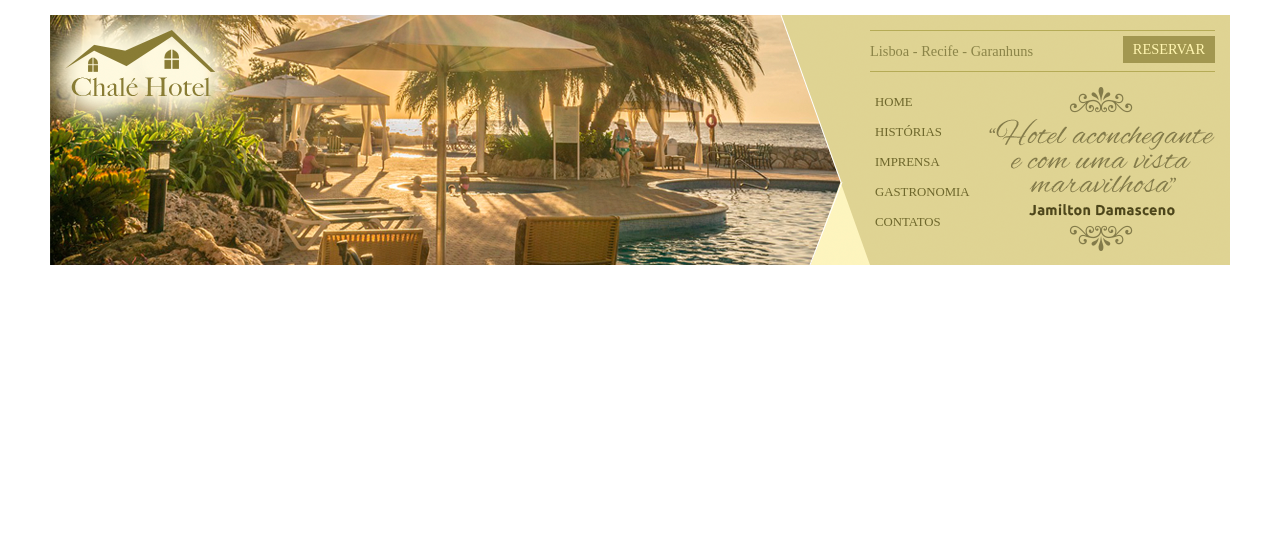
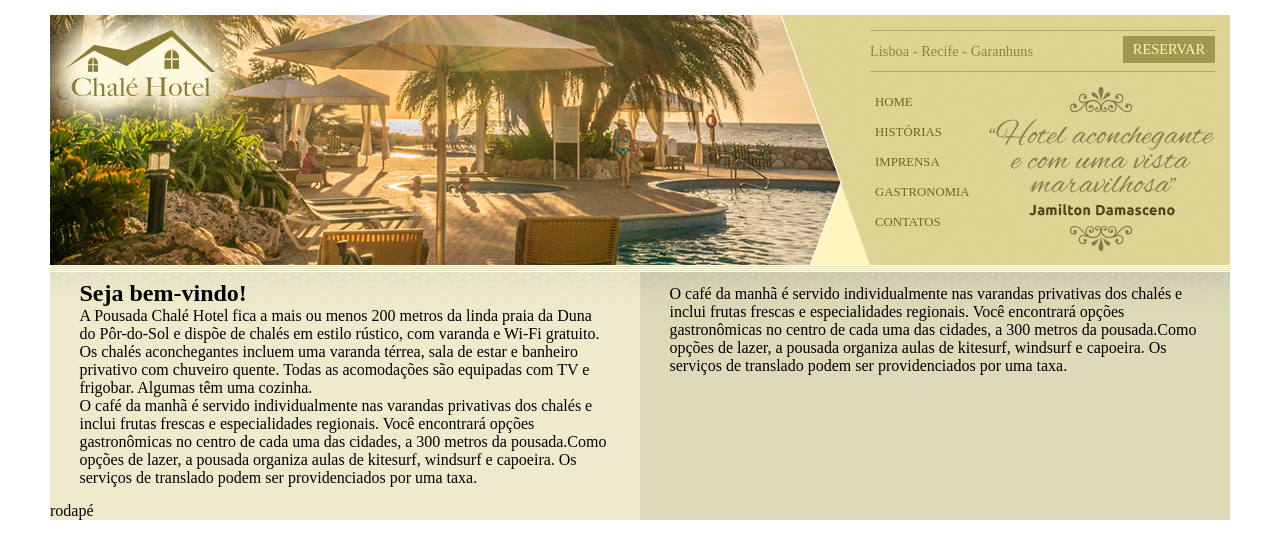
Before and after one commit to nunesneto/site-chale-hotel, a plain HTML site: page index.html in a window 1280 px wide. Drawn offline with Linux system fonts and the light colour scheme.

Commit message:
Area de conteúdo criada

```diff
--- a/css/estilo.css
+++ b/css/estilo.css
@@ -12,7 +12,7 @@ body{
 }
 
 #container{
-	background: #ede9cc;
+	background: #ede9cc url(../imagens/bg-container.png) top center repeat-y;
 	margin: 0 auto;
 	min-width: 740px;
 	max-width: 1180px;
@@ -119,3 +119,29 @@ ul#navegacao a:hover{
 	height: 164px;
 	float: right;
 }
+
+/* Área de conteúdos
+**************************/
+#area-principal{
+	float: left;
+	width: 50%;
+	background: url(../imagens/bg-area-principal.png) top left repeat-x;
+	padding: 15px 0px;
+}
+
+#area-lateral{
+	float: right;
+	width: 50%;
+	background: url(../imagens/bg-area-lateral.png) top left repeat-x;
+	padding: 20px 0px;
+}
+
+.conteudo{
+margin: 0 auto;
+width: 90%;
+
+}
+
+#rodape{
+	clear: both;
+}
--- a/index.html
+++ b/index.html
@@ -40,11 +40,39 @@
 
 				</div>
 
+				</div>
 			</div>
 
+		</div><!-- fim do topo-->
+
+		<div id="area-principal">
+			<div class="conteudo">
+				<h2>
+					Seja bem-vindo!
+				</h2>
+
+				<p>
+					A Pousada Chalé Hotel fica a mais ou menos 200 metros da linda praia da Duna do Pôr-do-Sol e dispõe de chalés em estilo rústico, com varanda e Wi-Fi gratuito. Os chalés aconchegantes incluem uma varanda térrea, sala de estar e banheiro privativo com chuveiro quente. Todas as acomodações são equipadas com TV e frigobar. Algumas têm uma cozinha.
+				</p>
+
+					<p> O café da manhã é servido individualmente nas varandas privativas dos chalés e inclui frutas frescas e especialidades regionais. Você encontrará opções gastronômicas no centro de cada uma das cidades, a 300 metros da pousada.Como opções de lazer, a pousada organiza aulas de kitesurf, windsurf e capoeira. Os serviços de translado podem ser providenciados por uma taxa.
+				</p>
+
+			</div>
 		</div>
 
-			</div><!-- fim do topo-->
+		<div id="area-lateral">
+			<div class="conteudo">
+				<p> O café da manhã é servido individualmente nas varandas privativas dos chalés e inclui frutas frescas e especialidades regionais. Você encontrará opções gastronômicas no centro de cada uma das cidades, a 300 metros da pousada.Como opções de lazer, a pousada organiza aulas de kitesurf, windsurf e capoeira. Os serviços de translado podem ser providenciados por uma taxa.
+				</p>
+
+			</div>
+		</div>
+
+		<div id="rodape">
+			rodapé
+		</div>
+
 		</div><!-- fim do container-->
 
 	</body>
```
